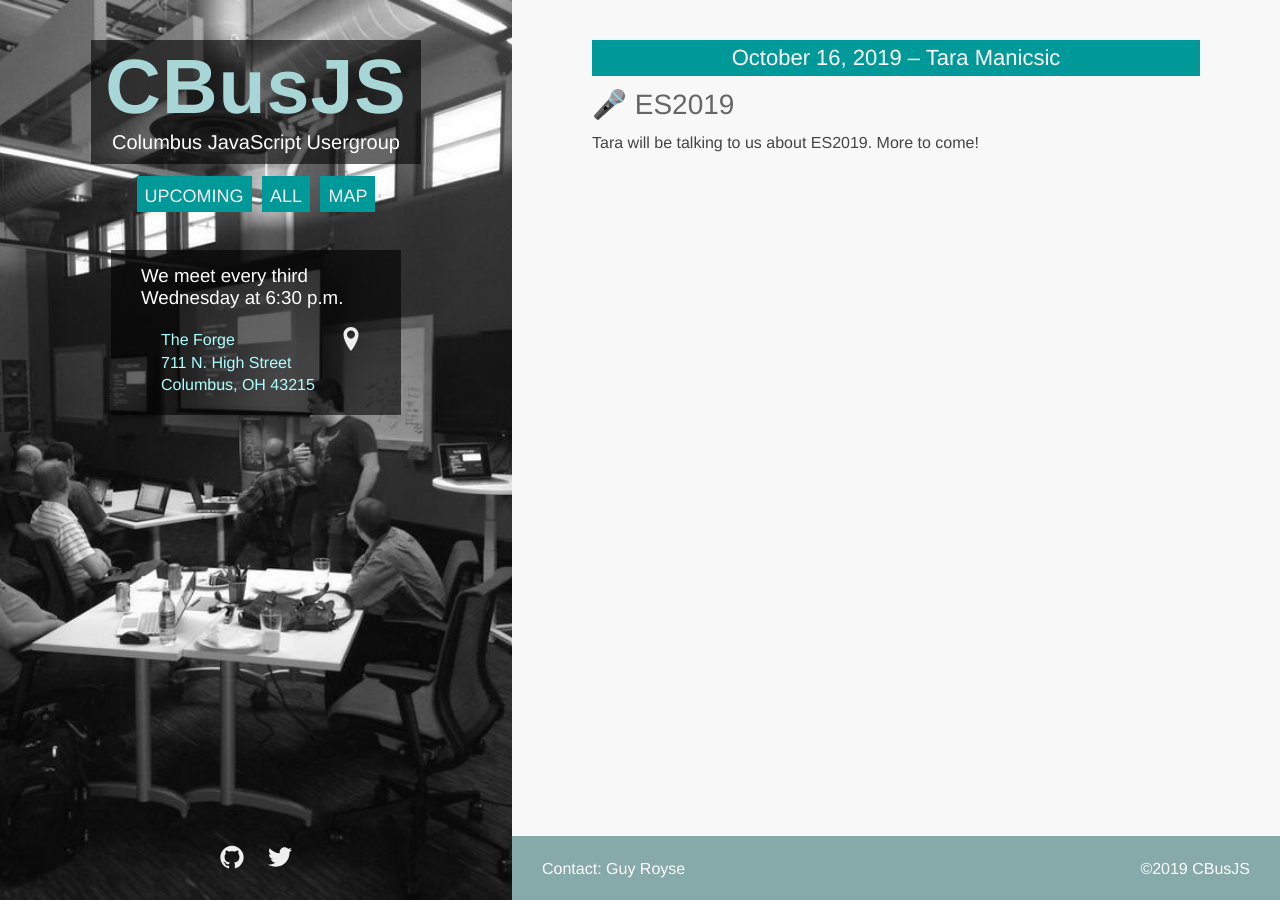
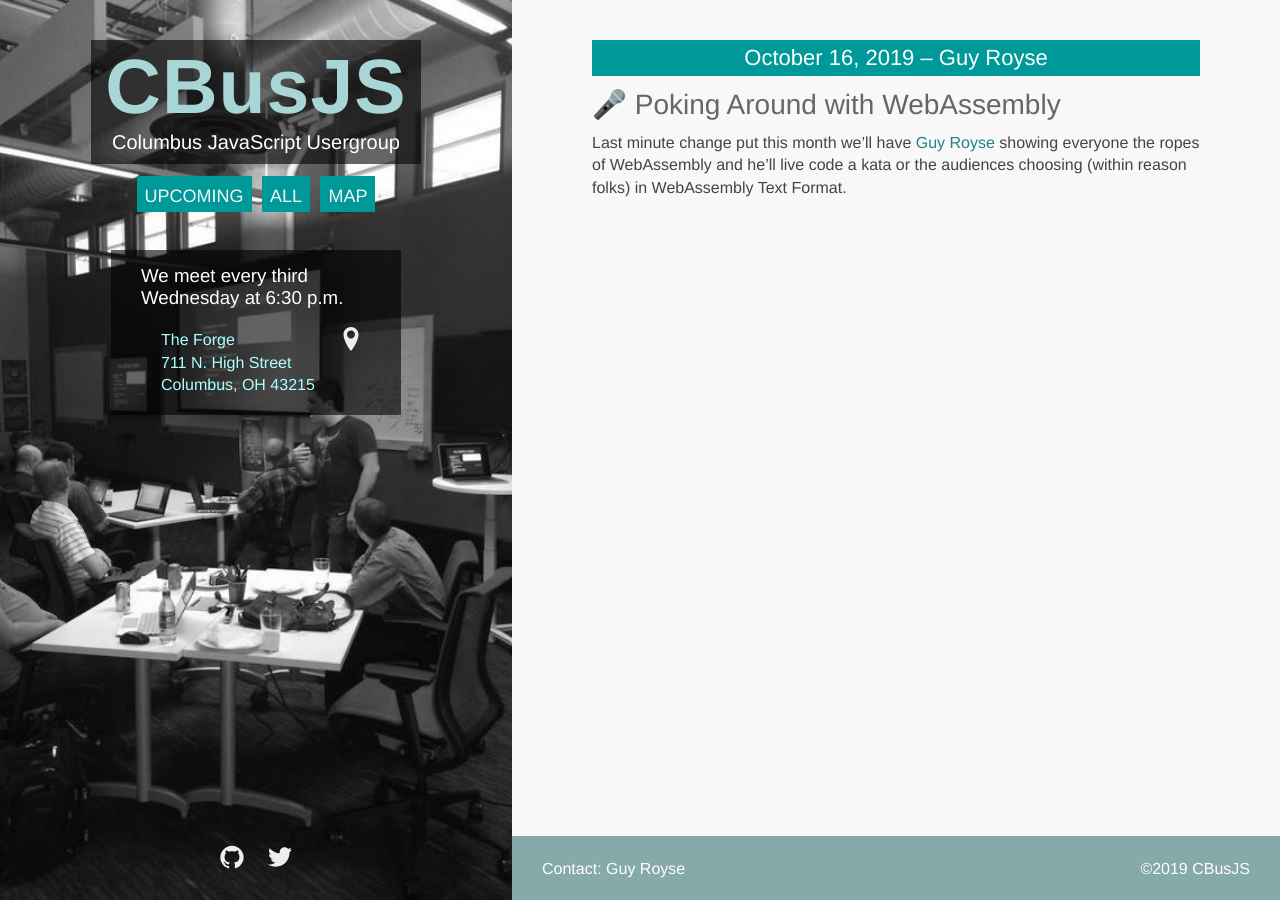
Before and after one commit to columbusjs/columbusjs.github.io, a Jekyll site: the page built from _posts/2019-10-16-tara-manicsic-es2019.markdown, in a window 1280 px wide. Built offline with Jekyll 4.4.1, drawn with Linux system fonts in a browser that asks for light colours.

Commit message:
updated talk and title for wednesday

```diff
--- a/_posts/2019-10-16-tara-manicsic-es2019.markdown
+++ b/_posts/2019-10-16-tara-manicsic-es2019.markdown
@@ -1,8 +1,8 @@
 ---
 date: 2019-10-16 19:00:00
 layout: post
-title: "🎤 ES2019"
-speaker: "Tara Manicsic"
+title: "🎤 Poking Around with WebAssembly"
+speaker: "Guy Royse"
 ---
 
-Tara will be talking to us about ES2019. More to come!
+Last minute change put this month we'll have [Guy Royse](http://guyroyse.com/) showing everyone the ropes of WebAssembly and he'll live code a kata or the audiences choosing (within reason folks) in WebAssembly Text Format.
```
